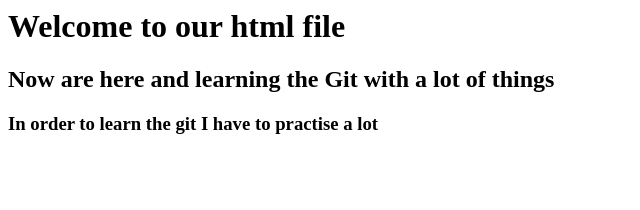
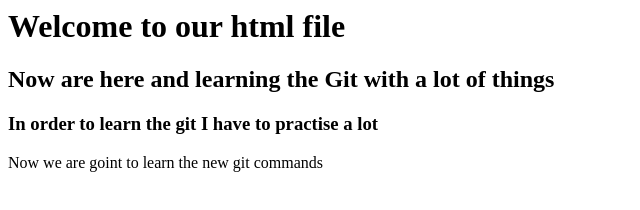
Before and after one commit to buckyhoca/git-github, a plain HTML site: page index.html in a window 1280 px wide. Shown: the whole page, without its empty margins (0-640 px from the left). Drawn offline with Linux system fonts and the light colour scheme.

Commit message:
Update index.html
Check the github

```diff
--- a/index.html
+++ b/index.html
@@ -6,5 +6,6 @@
 		<h1> Welcome to our html file </html>
 		<h2> Now are here and learning the Git with a lot of things </h2>
 		<h3> In order to learn the git I have to practise a lot </h3>
+		</h1>Now we are goint to learn the new git commands</h1>
 	</body>
 </html>
```
